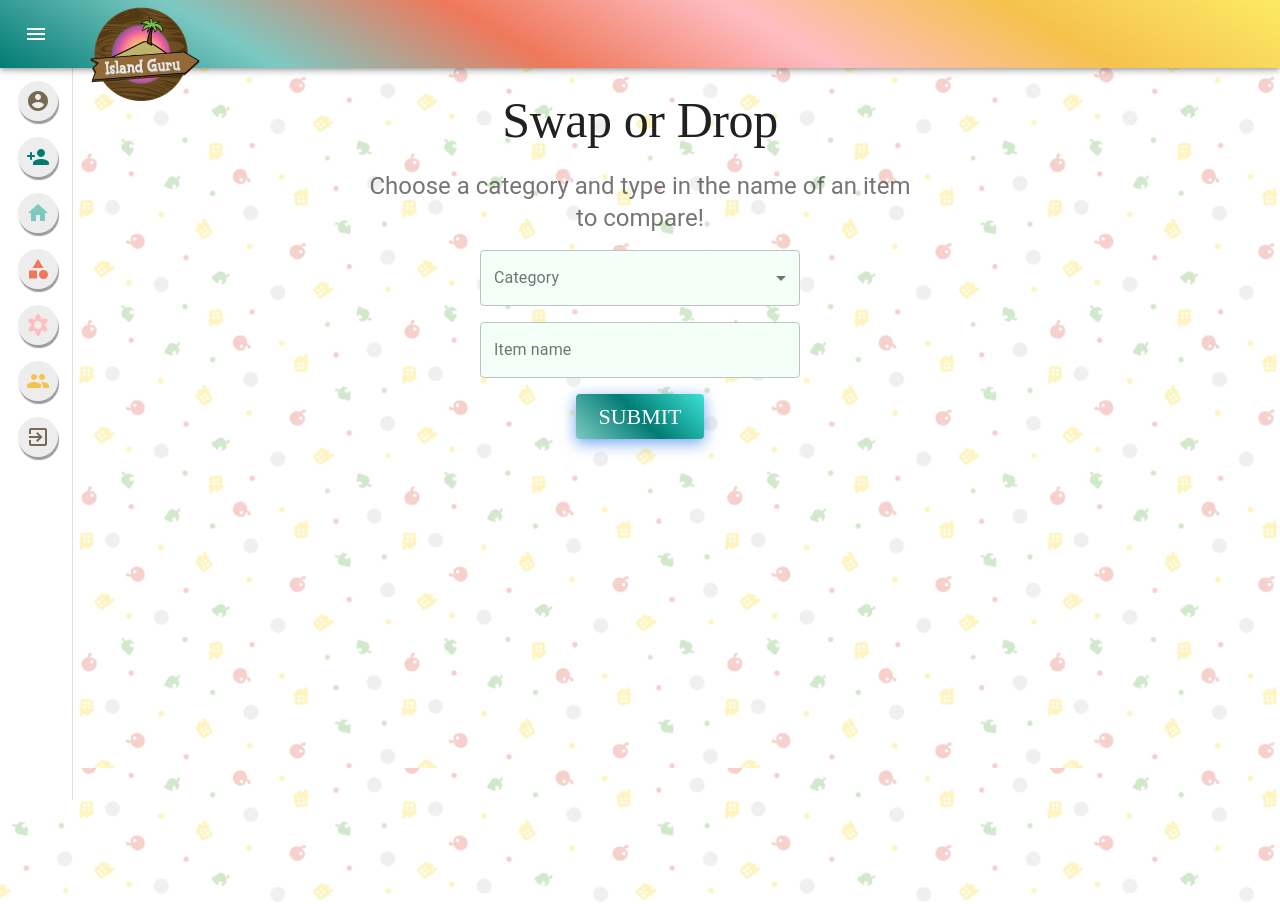
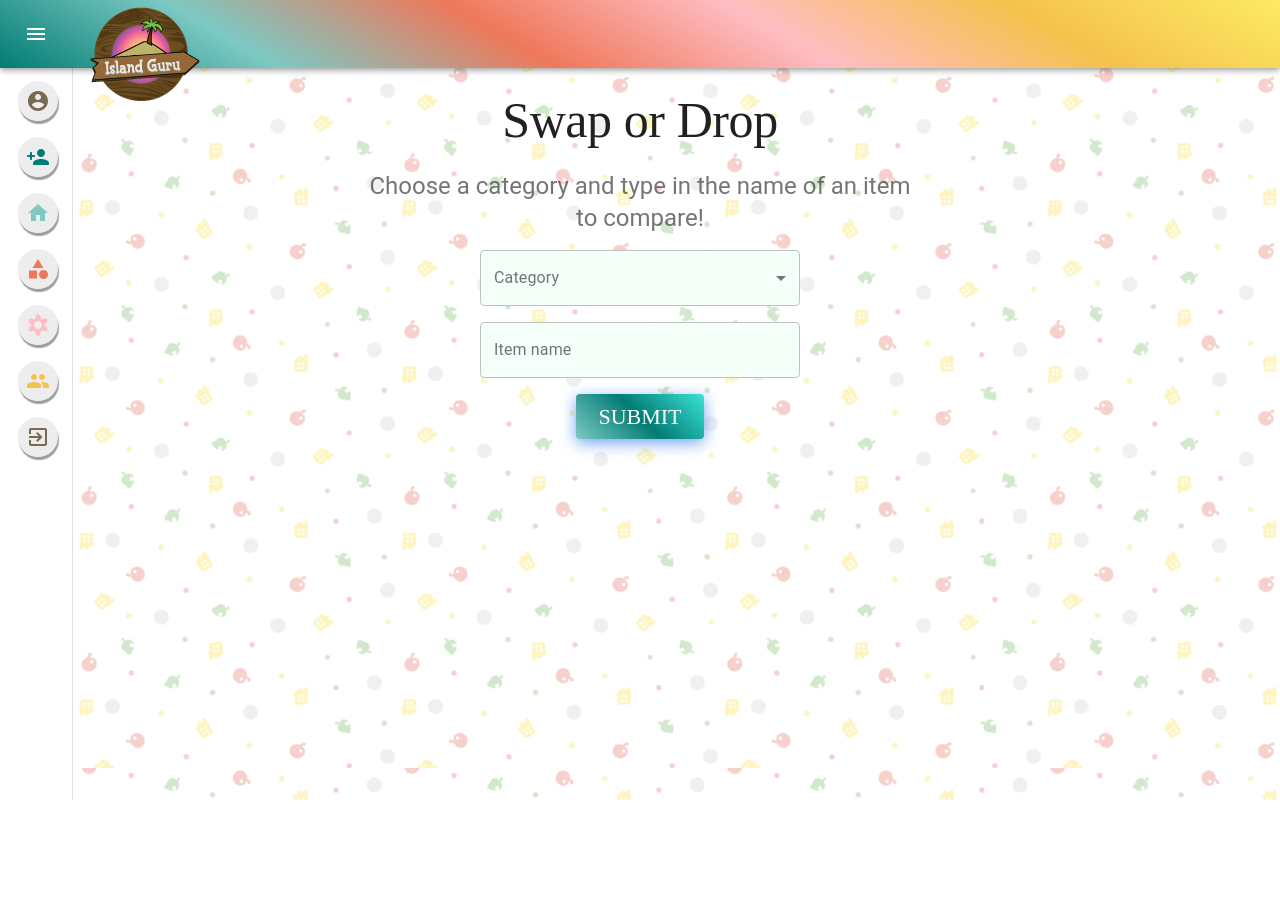
Before and after one commit to gregstead/island_assistant, a React (Create React App) app in the folder client/: page /items in a window 1280 px wide. Shown: the top 904 px of the page. After the commit the page ends 800 px from the top, so only its background shows below. Built offline with nearby package versions, Linux system fonts and the light colour scheme.

Commit message:
tweaks card styling

```diff
--- a/client/src/pages/Items.jsx
+++ b/client/src/pages/Items.jsx
@@ -28,6 +28,10 @@ function Items() {
 
   const useStyles = makeStyles((theme) => ({
     heroSearch: {},
+    cardGrid: {
+      paddingTop: theme.spacing(8),
+      paddingBottom: theme.spacing(8),
+    },
     card: {
       height: "100%",
       display: "flex",
@@ -35,6 +39,8 @@ function Items() {
     },
     cardMedia: {
       paddingTop: "56.25%", // 16:9
+      paddingLeft: "10px",
+      paddingRight: "10px",
     },
     cardContent: {
       flexGrow: 1,
@@ -71,7 +77,7 @@ function Items() {
             className={classes.cardMedia}
             image={data.image_url}
             title={data.name}
-          >
+          />
           <CardContent className={classes.cardContent}>
             <Typography gutterBottom variant="h5" component="h2">
               {data.name}
@@ -81,7 +87,6 @@ function Items() {
               <Button size="small">Do something</Button>
             </CardActions>
           </CardContent>
-          </CardMedia>
         </Card>
       </Grid>
     );
@@ -168,18 +173,11 @@ function Items() {
           </div>
         </Container>
       </div>
+      {/* End Hero Unit */}
       <main>
-        <Container>
-          <Grid
-            container
-            spacing={1}
-            alignItems="center"
-            justify="center"
-            style={{ minHeight: "100vh" }}
-          >
-            <Grid item xs={3}>
+        <Container className={classes.cardGrid}>
+          <Grid container spacing={4} alignItems="center" justify="center">
             {itemCards}
-            </Grid>
           </Grid>
         </Container>
       </main>
```
Lines whose indentation alone changed are shown as unchanged.
